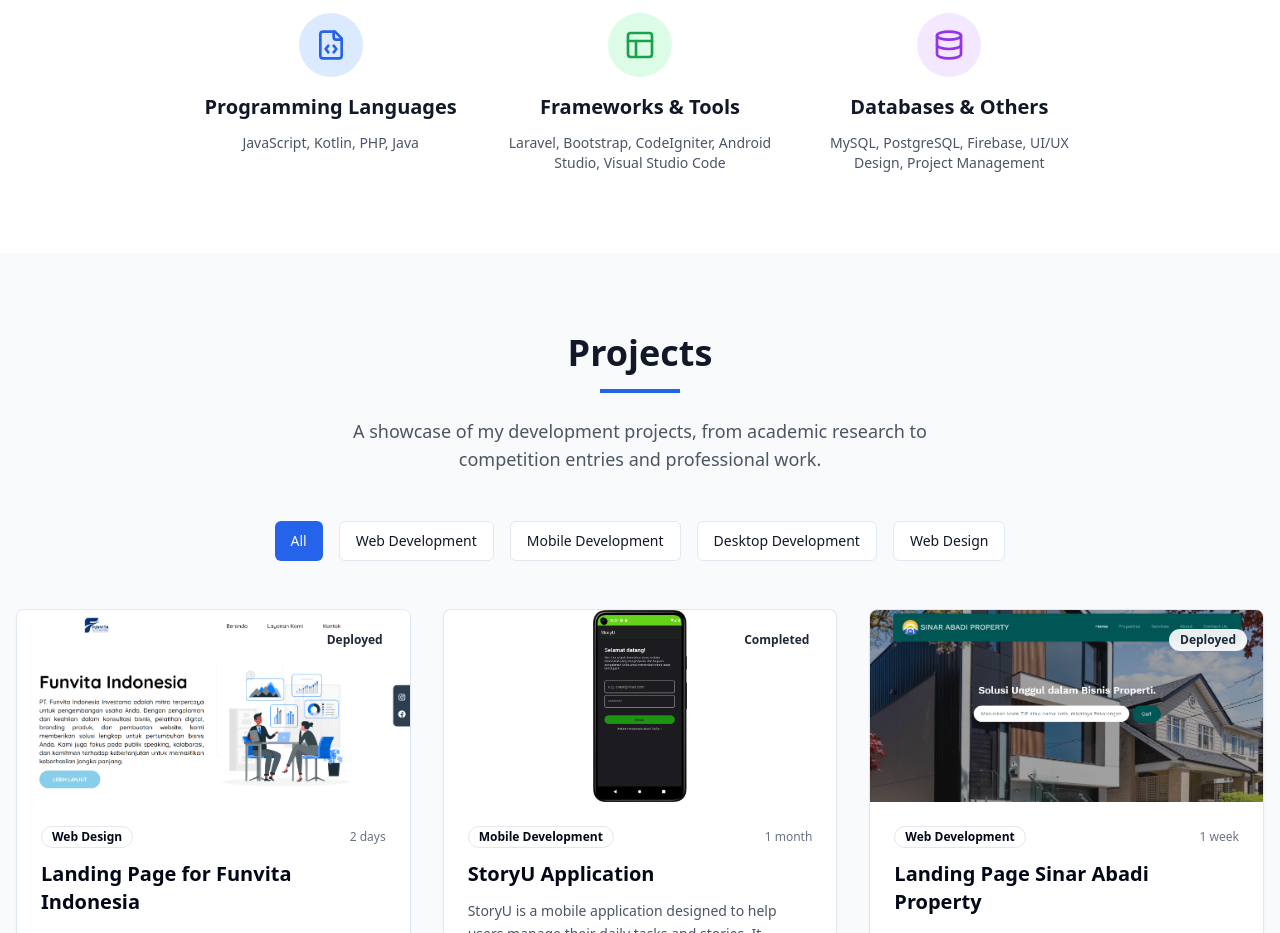
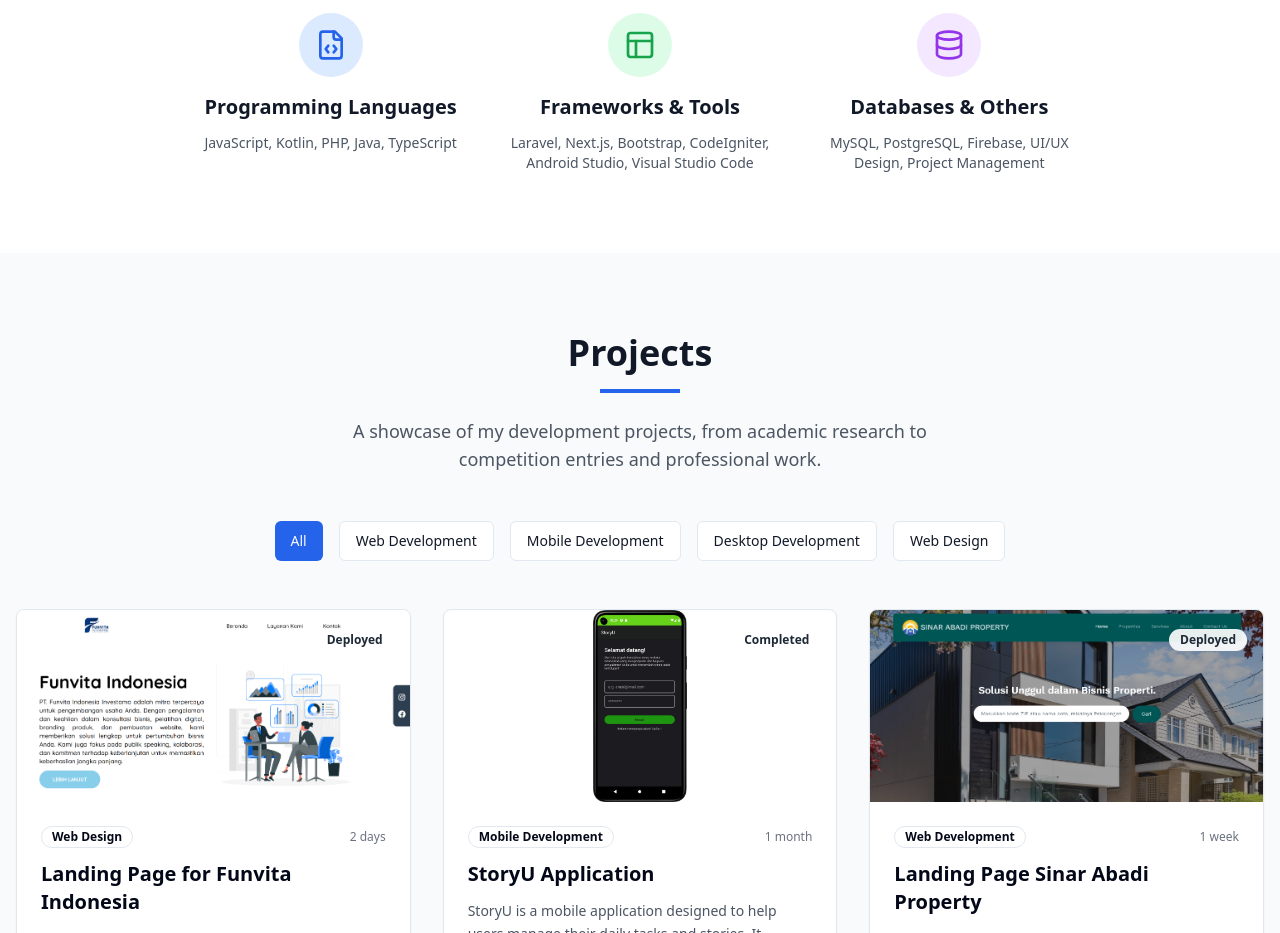
Before and after one commit to FarrosIlman/parrosz-porto, a Next.js app: page / in a window 1280 px wide. Shown: the part 3800-4733 px from the top of the page. Built offline with nearby package versions, Linux system fonts and the light colour scheme.

Commit message:
Update programming languages and frameworks in Portfolio component

```diff
--- a/app/page.tsx
+++ b/app/page.tsx
@@ -732,7 +732,7 @@ export default function Portfolio() {
                     <FileCode className="w-8 h-8 text-blue-600" />
                   </div>
                   <h3 className="text-xl font-semibold mb-3">Programming Languages</h3>
-                  <p className="text-gray-600 dark:text-gray-400 text-sm">JavaScript, Kotlin, PHP, Java</p>
+                  <p className="text-gray-600 dark:text-gray-400 text-sm">JavaScript, Kotlin, PHP, Java, TypeScript</p>
                 </div>
 
                 <div className="text-center">
@@ -741,7 +741,7 @@ export default function Portfolio() {
                   </div>
                   <h3 className="text-xl font-semibold mb-3">Frameworks & Tools</h3>
                   <p className="text-gray-600 dark:text-gray-400 text-sm">
-                    Laravel, Bootstrap, CodeIgniter, Android Studio, Visual Studio Code
+                    Laravel, Next.js, Bootstrap, CodeIgniter, Android Studio, Visual Studio Code
                   </p>
                 </div>
 
```
